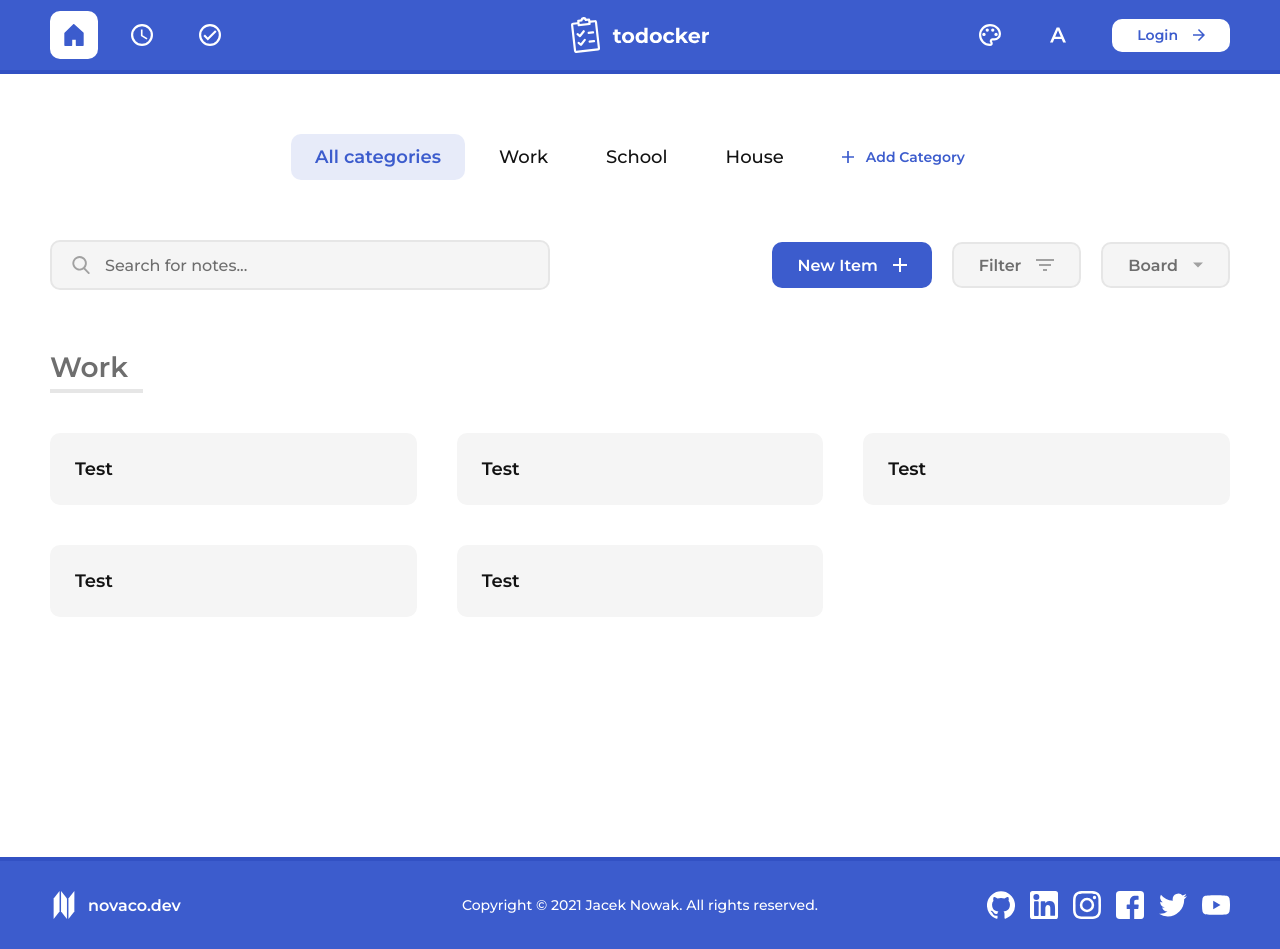
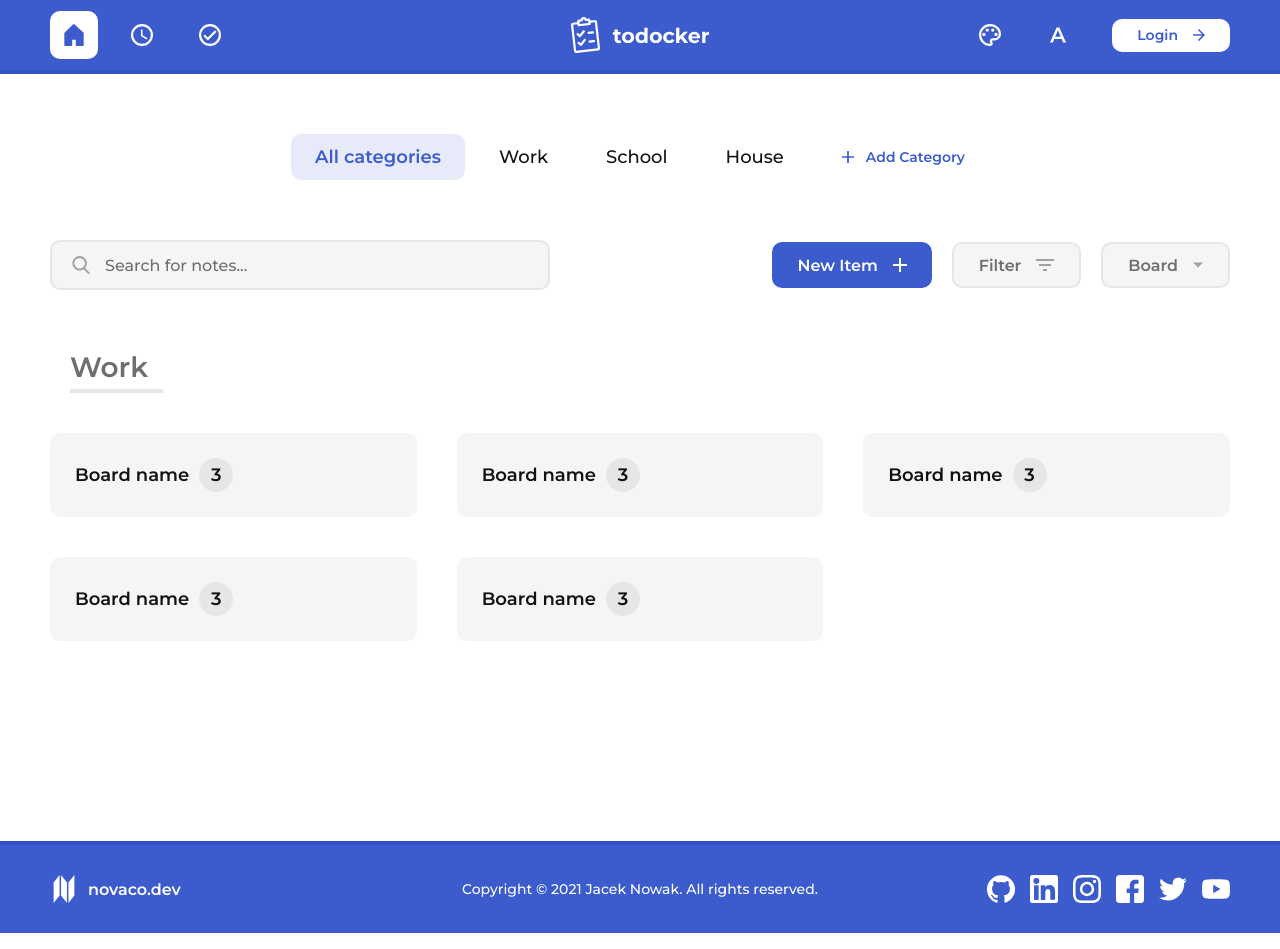
Before and after one commit to novacooo/react-todo-app, a React (Create React App) app: page / in a window 1280 px wide. Built offline with nearby package versions, Linux system fonts and the light colour scheme.

Commit message:
Added count badge component

```diff
--- /dev/null
+++ b/src/components/atoms/CountBadge/CountBadge.tsx
@@ -0,0 +1,31 @@
+import { BP_MOBILE_MAX } from 'app_constants';
+import React from 'react';
+import styled from 'styled-components';
+import SmallHeader from '../SmallHeader/SmallHeader';
+
+interface ICountBadgeProps {
+  count: number;
+}
+
+const StyledContainer = styled.div`
+  display: flex;
+  justify-content: center;
+  align-items: center;
+  width: 34px;
+  height: 34px;
+  border-radius: 17px;
+  background-color: ${({ theme }) => theme.BG_BADGE};
+
+  @media (max-width: ${BP_MOBILE_MAX}) {
+    width: 32px;
+    height: 32px;
+  }
+`;
+
+const CountBadge = ({ count }: ICountBadgeProps): JSX.Element => (
+  <StyledContainer>
+    <SmallHeader>{count}</SmallHeader>
+  </StyledContainer>
+);
+
+export default CountBadge;
--- a/src/templates/BoardTemplate.tsx
+++ b/src/templates/BoardTemplate.tsx
@@ -2,9 +2,11 @@ import React from 'react';
 import styled from 'styled-components';
 import SmallHeader from 'components/atoms/SmallHeader/SmallHeader';
 import { BORDER_RADIUS } from 'app_constants';
+import CountBadge from 'components/atoms/CountBadge/CountBadge';
 
 interface IBoardTemplateProps {
   name: string;
+  count: number;
 }
 
 const BoardContainer = styled.div`
@@ -15,9 +17,27 @@ const BoardContainer = styled.div`
   border-radius: ${BORDER_RADIUS};
 `;
 
-const BoardTemplate = ({ name }: IBoardTemplateProps): JSX.Element => (
+const MenuContainer = styled.div`
+  display: flex;
+  justify-content: space-between;
+  align-items: center;
+  width: 100%;
+`;
+
+const NameContainer = styled.div`
+  display: flex;
+  align-items: center;
+  gap: 10px;
+`;
+
+const BoardTemplate = ({ name, count }: IBoardTemplateProps): JSX.Element => (
   <BoardContainer>
-    <SmallHeader>{name}</SmallHeader>
+    <MenuContainer>
+      <NameContainer>
+        <SmallHeader>{name}</SmallHeader>
+        <CountBadge count={count} />
+      </NameContainer>
+    </MenuContainer>
   </BoardContainer>
 );
 
--- a/src/templates/CategoryTemplate.tsx
+++ b/src/templates/CategoryTemplate.tsx
@@ -21,6 +21,10 @@ const StyledContainer = styled.div`
   }
 `;
 
+const StyledHeader = styled(Header)`
+  margin-left: 20px;
+`;
+
 const CategoryTemplate = ({ header, children }: ICategoryTemplateProps): JSX.Element => {
   const columnBreakpoints = {
     default: 4,
@@ -31,7 +35,7 @@ const CategoryTemplate = ({ header, children }: ICategoryTemplateProps): JSX.Ele
 
   return (
     <StyledContainer>
-      <Header>{header}</Header>
+      <StyledHeader>{header}</StyledHeader>
       <Masonry
         breakpointCols={columnBreakpoints}
         className={BOARDS_GRID_CLASS}
--- a/src/views/HomePage.tsx
+++ b/src/views/HomePage.tsx
@@ -12,17 +12,17 @@ const Container = styled.div`
   flex-direction: column;
   align-items: center;
   gap: 60px;
-  padding: 134px 0 200px 0;
+  padding: 134px 0 160px 0;
   width: 100%;
 
   @media (min-width: ${BP_TABLET_MIN}) and (max-width: ${BP_TABLET_MAX}) {
     gap: 50px;
-    padding: 124px 0;
+    padding: 124px 0 150px 0;
   }
 
   @media (max-width: ${BP_MOBILE_MAX}) {
     gap: 30px;
-    padding: 94px 0;
+    padding: 94px 0 120px 0;
   }
 `;
 
@@ -32,11 +32,11 @@ const HomePage = (): JSX.Element => (
       <CategoriesBar showAddButton />
       <MenuBar newItem filter board />
       <CategoryTemplate header="Work">
-        <BoardTemplate name="Test" />
-        <BoardTemplate name="Test" />
-        <BoardTemplate name="Test" />
-        <BoardTemplate name="Test" />
-        <BoardTemplate name="Test" />
+        <BoardTemplate name="Board name" count={3} />
+        <BoardTemplate name="Board name" count={3} />
+        <BoardTemplate name="Board name" count={3} />
+        <BoardTemplate name="Board name" count={3} />
+        <BoardTemplate name="Board name" count={3} />
       </CategoryTemplate>
     </Container>
   </PageTemplate>
```
